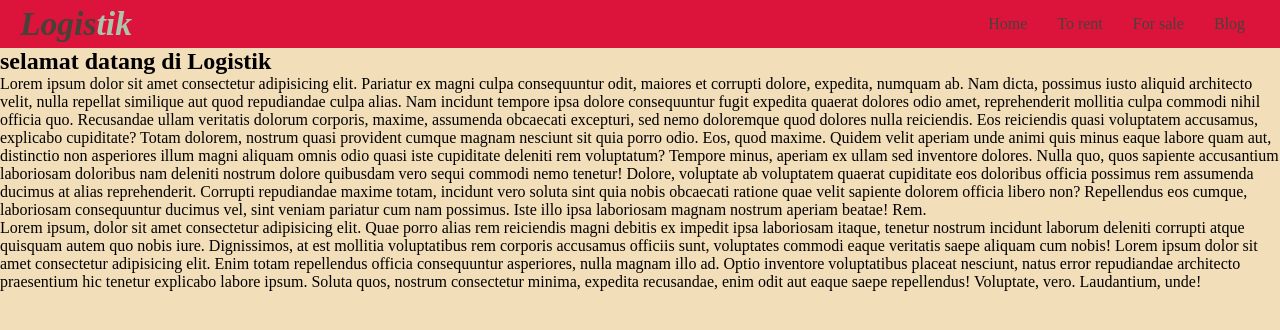
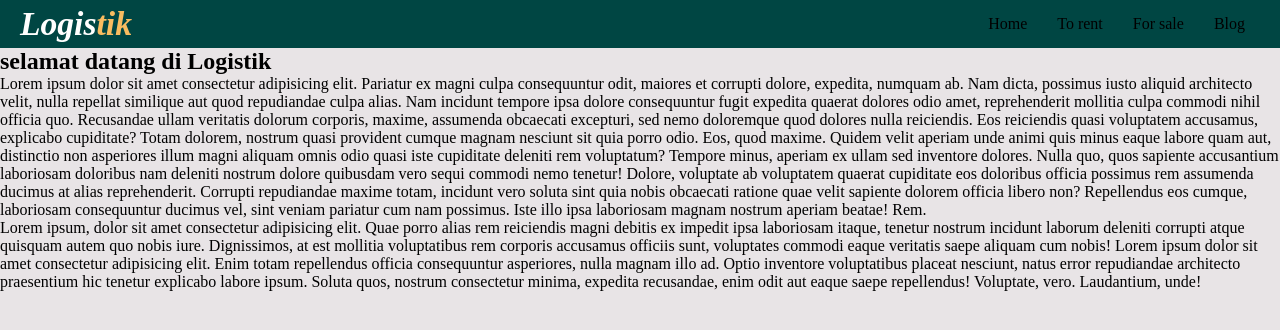
Before and after one commit to VamousVin/E-commerce, a plain HTML site: page index.html in a window 1280 px wide. Drawn offline with Linux system fonts and the light colour scheme.

Commit message:
update color

```diff
--- a/style.css
+++ b/style.css
@@ -1,9 +1,11 @@
 :root {
-  --font: #a9907e;
-  --bg: #f3deba;
-  --paragraf: #474138;
-  --hamburger: #abc4aa;
-  --judul: #1b1916;
+  --bg: #004643;
+  --hero: #e8e4e6;
+  --judul: #fffffe;
+  --p: #abd1c6;
+  --button: #f9bc60;
+  --buttonText: #031010;
+  --footer: #e16162;
 }
 
 * {
@@ -12,11 +14,11 @@
 }
 
 body {
-  background-color: var(--bg);
+  background-color: var(--hero);
 }
 
 .navbar {
-  background-color: crimson;
+  background-color: var(--bg);
   width: 100%;
   height: 3rem;
   z-index: 99;
@@ -29,13 +31,13 @@ body {
 .logo {
   display: flex;
   margin: 20px;
-  color: var(--paragraf);
+  color: var(--judul);
   font-size: 1.4rem;
   font-style: italic;
 }
 
 .logo span {
-  color: var(--hamburger);
+  color: var(--button);
 }
 
 #menu {
@@ -63,7 +65,7 @@ body {
 }
 
 #menu li a:hover {
-  background-color: antiquewhite;
+  background-color: var(--button);
 }
 
 #menuDrop {
@@ -71,7 +73,8 @@ body {
   top: 5;
   list-style-type: none;
   width: 100%;
-  background-color: aqua;
+  background-color: var(--bg);
+  opacity: 0;
 }
 
 #menuDrop li {
@@ -91,12 +94,12 @@ body {
 }
 
 #menuDrop li:hover {
-  background-color: crimson;
+  background-color: var(--button);
 }
 
 #menuDrop a {
   text-decoration: none;
-  color: var(--paragraf)
+  color: var(--buttonText)
 }
 
 .hamburger {
@@ -110,7 +113,7 @@ body {
 
 .hamburger span {
   display: block;
-  background-color: var(--paragraf);
+  background-color: var(--button);
   height: 3px;
   width: 27px;
   border-radius: 2px;
@@ -168,6 +171,7 @@ body {
     -moz-transform: translateY(0);
     -ms-transform: translateY(0);
     -o-transform: translateY(0);
+    opacity: 1;
   }
 }
 
@@ -209,5 +213,6 @@ body {
     -moz-transform: translateY(0);
     -ms-transform: translateY(0);
     -o-transform: translateY(0);
+    opacity: 1;
   }
 }
```
